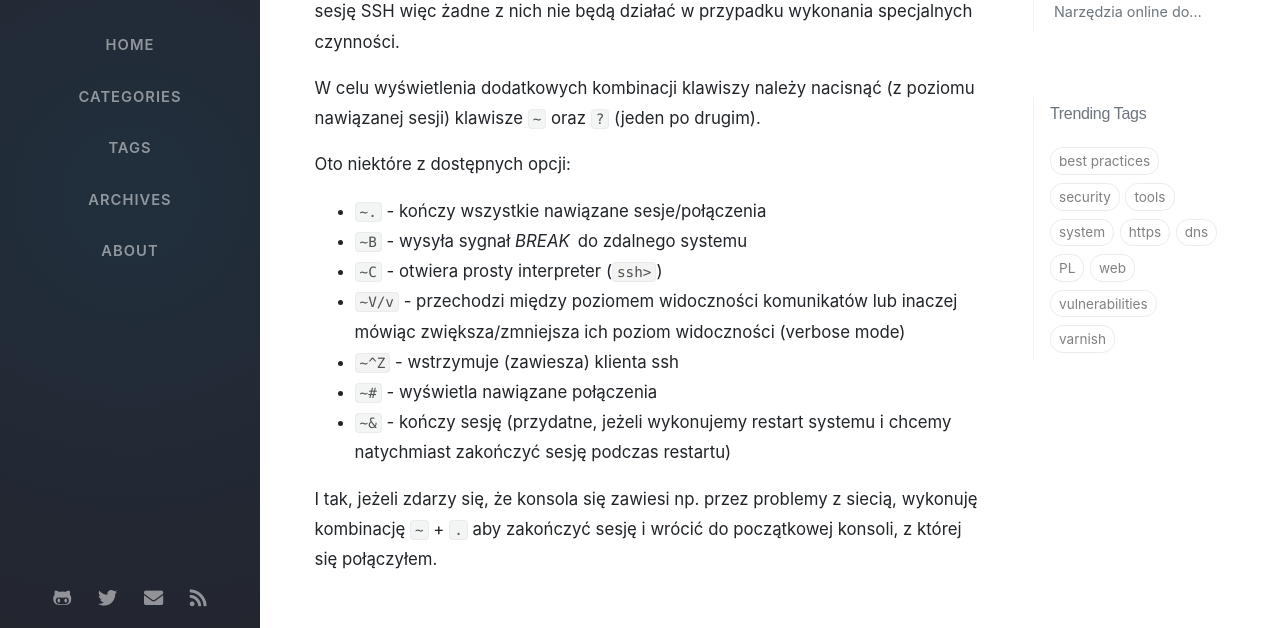
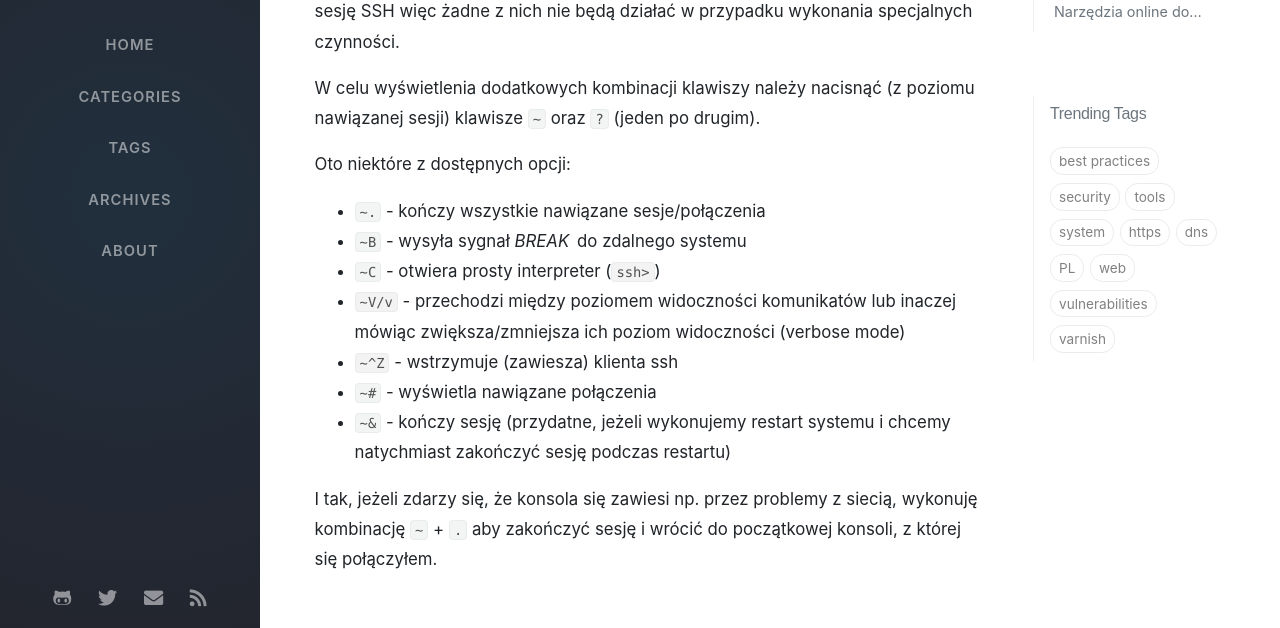
Before and after one commit to morristech/trimstray.github.io, a Jekyll site: the page built from _posts/2016-01-02-openssh-sekwencje_sterujace.md, in a window 1280 px wide. Shown: the part 255-883 px from the top of the page. Built offline with Jekyll 4.4.1, drawn with Linux system fonts in a browser that asks for light colours; nearby versions of some CDN libraries; some web fonts are replaced; comment, search, counter and statistics services are not loaded.

Commit message:
update code style - signed-off-by: trimstray <trimstray@gmail.com>

```diff
--- a/assets/css/syntax.scss
+++ b/assets/css/syntax.scss
@@ -140,7 +140,8 @@ code.highlighter-rouge {
   /* margin: 0 .2rem; */
   border-radius: 4px;
   /* font-size: 14px; */
-  font-size: 85%;
+  /* font-size: 85%; */
+  font-size: 82%;
 }
 
 td.rouge-code {
```
